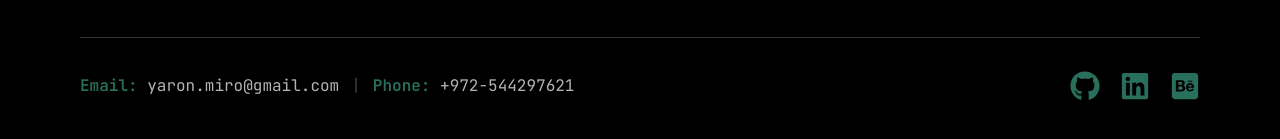
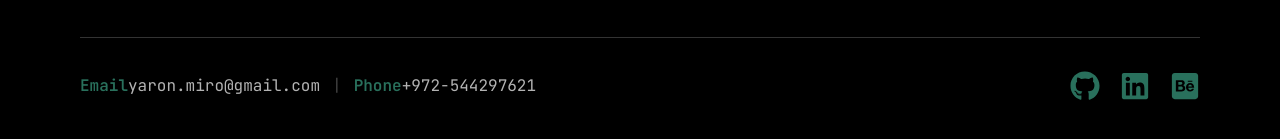
Before and after one commit to YaronMiro/ym-website, a Next.js app: page / in a window 1280 px wide. Shown: the part 1031-1170 px from the top of the page. Built offline with nearby package versions, Linux system fonts and the light colour scheme.

Commit message:
fix hero layout and design 50

```diff
--- a/app/page.tsx
+++ b/app/page.tsx
@@ -41,7 +41,7 @@ const Home: React.FC = () => {
           <div className="relative flex justify-center xl:justify-end w-full pt-24 xl:pt-0 mt-12 xl:mt-0 xl:pr-28">
             <div className="relative">
               <Image
-                className="h-[570px] w-auto"
+                className=" h-auto sm:h-[570px] w-auto"
                 src={heroImage}
                 alt="Image of Yaron Miro"
               />
--- a/components/Footer.tsx
+++ b/components/Footer.tsx
@@ -8,15 +8,17 @@ const Footer: React.FC = () => {
         <footer className="my-14 pt-8">
             <div className="container mx-auto">
                 <div className="h-[1px] flex-1 bg-white/20"></div>
-                <div className="flex flex-col md:flex-row-reverse md:justify-between gap-4 md:gap-0 mt-8">
+                <div className="flex flex-col md:flex-row-reverse items-center md:items-center md:justify-between gap-4 md:gap-0 mt-8">
                     <Social className="flex gap-4 xl:gap-5" iconStyles="text-3xl" />
-                    <div className="flex justify-between xl:justify-start gap-3 text-white/70 leading-8">
-                        <Link href="mailto:yaron.miro@gmail.com" className="group hover:text-white">
-                            <span className="font-semibold text-accent group-hover:text-accent-hover">Email: </span>yaron.miro@gmail.com
+                    <div className="flex gap-3 flex-col md:flex-row text-white/70 mt-2 md:mt-0 md:leading-8">
+                        <Link href="mailto:yaron.miro@gmail.com" className="flex flex-col md:flex-row group hover:text-white">
+                            <span className="font-semibold text-accent group-hover:text-accent-hover">Email </span>
+                            <span>yaron.miro@gmail.com</span>
                         </Link>
-                        <span className="text-secondary">|</span>
-                        <Link href="tel:+972--544297621" className="group hover:text-white/80">
-                            <span className="font-semibold text-accent group-hover:text-accent-hover">Phone: </span>+972-544297621
+                        <span className="hidden md:flex text-secondary">|</span>
+                        <Link href="tel:+972--544297621" className="flex flex-col md:flex-row group hover:text-white/80">
+                            <span className="font-semibold text-accent group-hover:text-accent-hover">Phone </span>
+                            <span>+972-544297621</span>
                         </Link>
                     </div>
                 </div>
```
